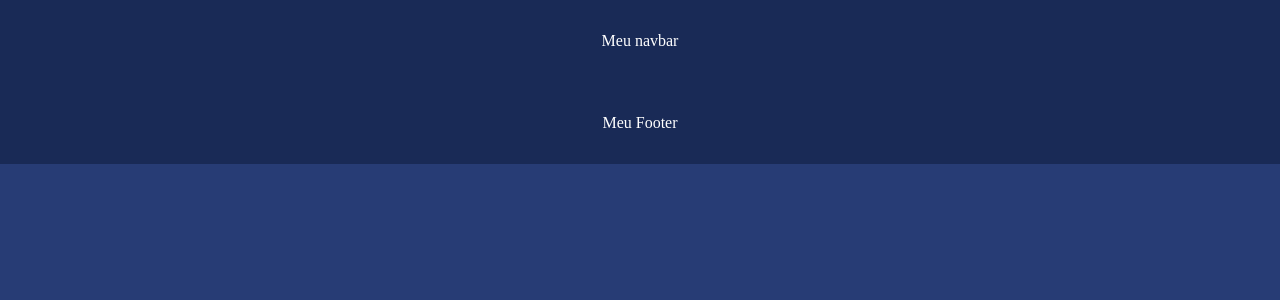
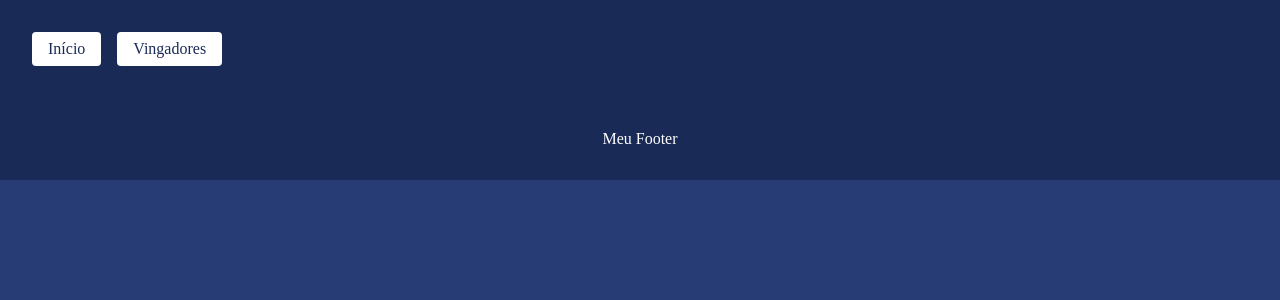
Before and after one commit to williamalonso/site-marvel-character, a React (Create React App) app: page / in a window 1280 px wide. Shown: the top 300 px of the page. Built offline with nearby package versions, Linux system fonts and the light colour scheme; no server answers.

Commit message:
:zap: styling navbar and creating routes

```diff
--- a/package.json
+++ b/package.json
@@ -9,6 +9,7 @@
     "axios": "^1.4.0",
     "react": "^18.2.0",
     "react-dom": "^18.2.0",
+    "react-router-dom": "^6.11.0",
     "react-scripts": "^2.1.3",
     "styled-components": "^5.3.10",
     "web-vitals": "^2.1.4"
--- /dev/null
+++ b/src/Routes.js
@@ -0,0 +1,17 @@
+import React from "react";
+import { BrowserRouter, Routes, Route } from "react-router-dom";
+import App from "./App";
+import CardsCharactersComponent from "./components/CardsCharacters/CardsCharactersComponent";
+
+const Rota = () => {
+  return(
+    <BrowserRouter>
+      <Routes>
+        <Route path="/" element={<App />}></Route>
+        <Route path="/avengers" element={<CardsCharactersComponent />}></Route>
+      </Routes>
+    </BrowserRouter>
+  )
+}
+
+export default Rota;
--- a/src/components/CardsCharacters/CardContainer/CardsCharactersContainer.js
+++ b/src/components/CardsCharacters/CardContainer/CardsCharactersContainer.js
@@ -5,6 +5,7 @@ const CardsCharactersContainer = styled.div`
   font-size: 1.5rem;
   border-radius: 8px;
   cursor: pointer;
+  overflow-y: scroll;
   display: flex;
   flex-direction: column;
   text-align: center;
@@ -14,6 +15,10 @@ const CardsCharactersContainer = styled.div`
   height: var(--card-height);
   color: var(--white);
   box-shadow: 0px 0px 10px rgba(0, 0, 0, 0.6);
+  ::-webkit-scrollbar {
+    width: 0;
+    height: 0;
+  }
 `;
 
 export default CardsCharactersContainer;
--- a/src/components/CardsCharacters/CardDetail/CardsCharactersDetail.js
+++ b/src/components/CardsCharacters/CardDetail/CardsCharactersDetail.js
@@ -3,6 +3,7 @@ import styled from "styled-components";
 const CardsCharactersDetail = styled.div`
   font-size: 1.2rem;
   margin: 0 1rem;
+  margin-bottom: 1rem;
 `;
 
 export default CardsCharactersDetail;
--- a/src/components/Navbar/NavbarComponent.js
+++ b/src/components/Navbar/NavbarComponent.js
@@ -1,19 +1,42 @@
 import styled from "styled-components";
 import React from "react";
+import { Link } from "react-router-dom";
 
 const NavbarContainer = styled.div`
   display: flex;
-  justify-content: center;
+  justify-content: start;
   align-items: center;
   color: var(--white);
   background-color: var(--primaryColor);
   padding: 2rem;
 `;
 
+const StyledLink = styled(Link)`
+  background-color: var(--white);
+  color: var(--primaryColor);
+  border: none;
+  text-decoration: none;
+  border-radius: 4px;
+  padding: 0.5rem 1rem;
+  margin-right: 1rem;
+  font-size: 1rem;
+  cursor: pointer;
+  transition: background-color 0.2s ease-in-out;
+  &:hover {
+    color: var(--primaryColor);
+    background-color: var(--lightGrey);
+  }
+`;
+
 const NavbarComponent = () => {
   return(
     <NavbarContainer>
-      Meu navbar
+      <StyledLink to="/">
+        Início
+      </StyledLink>
+      <StyledLink to="/avengers">
+        Vingadores
+      </StyledLink>
     </NavbarContainer>
   );
 }
--- a/src/index.css
+++ b/src/index.css
@@ -5,9 +5,26 @@
   padding: 0;
 }
 :root {
-  --card-height: 45rem;
+  --card-height: 35rem;
   --card-width: 20rem;
   --primaryColor: #192a56;
   --secondaryColor: #273c75;
   --white: #fff;
+  --lightGrey: #CCCCCC;
 }
+
+/* ===== Scroll Bar ===== */
+
+::-webkit-scrollbar {
+  background: var(--white);
+  width: 11px;
+  border-radius: 2em;
+}
+::-webkit-scrollbar-thumb {
+  background: #282f4e;
+  width: 100%;
+  border-radius: 2em;
+}
+::-webkit-scrollbar-thumb:hover {
+  background: #454f6d;
+}
--- a/src/index.js
+++ b/src/index.js
@@ -1,11 +1,11 @@
 import React from 'react';
 import ReactDOM from 'react-dom/client';
 import './index.css';
-import App from './App';
+import Rota from './Routes';
 
 const root = ReactDOM.createRoot(document.getElementById('root'));
 root.render(
   <React.StrictMode>
-    <App />
+    <Rota />
   </React.StrictMode>
 );
```
Also changed, not shown: 1 other file (tests, documents, lock files or other folders).
